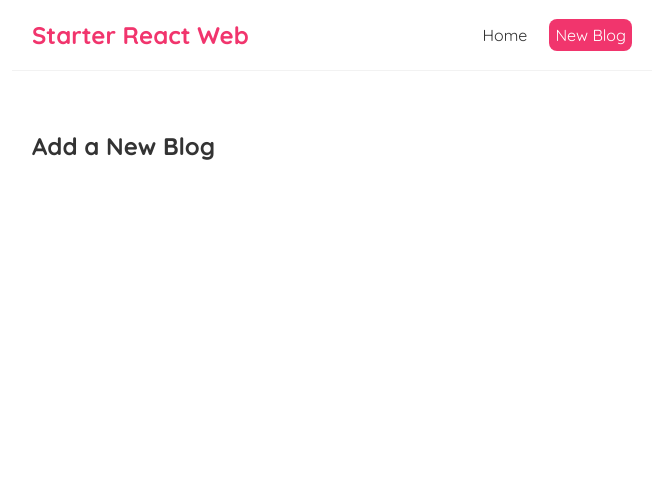
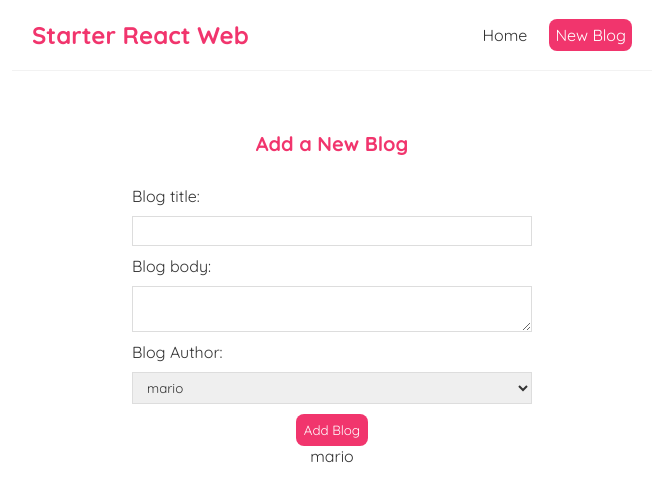
Before and after one commit to Omar-K-Elgazzar/React-Tutorial, a React (Create React App) app in the folder starter-web/: page /create in a window 1280 px wide. Shown: the top 502 px of the page, without its empty margins (308-971 px from the left). Built offline with nearby package versions, Linux system fonts and the light colour scheme.

Commit message:
Learned controlled inputs

```diff
--- a/starter-web/src/Create.js
+++ b/starter-web/src/Create.js
@@ -1,7 +1,43 @@
+import { useState } from "react";
+
 const Create = () => {
+
+    const [title, setTitle] = useState('');
+    const [body, setBody] = useState('');
+    const [author, setAuthor] = useState('mario');
+
+
+
     return (
         <div className="create">
             <h2>Add a New Blog</h2>
+            <form>
+                <label>Blog title:</label>
+                <input
+                type="text"
+                required
+                value = {title}
+                onChange={(e) => setTitle(e.target.value)}
+                />
+                <label>Blog body:</label>
+                <textarea
+                required
+                value = {body}
+                onChange={(e) => setBody(e.target.value)}
+                ></textarea>
+                <label>Blog Author:</label>
+                <select
+                    value = {author}
+                    onChange={(e) => setAuthor(e.target.value)}
+                >
+                    <option value="mario">mario</option>
+                    <option value="yoshi">yoshi</option>
+                </select>
+                <button>Add Blog</button>
+                <p>{ title }</p>
+                <p>{ body }</p>
+                <p>{ author }</p>
+            </form>
         </div>
      );
 }
--- a/starter-web/src/index.css
+++ b/starter-web/src/index.css
@@ -48,7 +48,6 @@
   color: #f1356d;
   margin-bottom: 8px;
 }
-
 .blog-preview a{
   text-decoration: none;
 }
@@ -62,3 +61,43 @@
 .blog-details div {
   margin: 20px 0;
 }
+.blog-details button {
+  background: #f1356d;
+  color: #fff;
+  border: 0;
+  padding: 8px;
+  border-radius: 8px;
+  cursor: pointer;
+}
+
+/* create new blog form */
+.create {
+  max-width: 400px;
+  margin: 0 auto;
+  text-align: center;
+}
+.create label {
+  text-align: left;
+  display: block;
+}
+.create h2 {
+  font-size: 20px;
+  color: #f1356d;
+  margin-bottom: 30px;
+}
+.create input, .create textarea, .create select {
+  width: 100%;
+  padding: 6px 10px;
+  margin: 10px 0;
+  border: 1px solid #ddd;
+  box-sizing: border-box;
+  display: block;
+}
+.create button {
+  background: #f1356d;
+  color: #fff;
+  border: 0;
+  padding: 8px;
+  border-radius: 8px;
+  cursor: pointer;
+}
```
